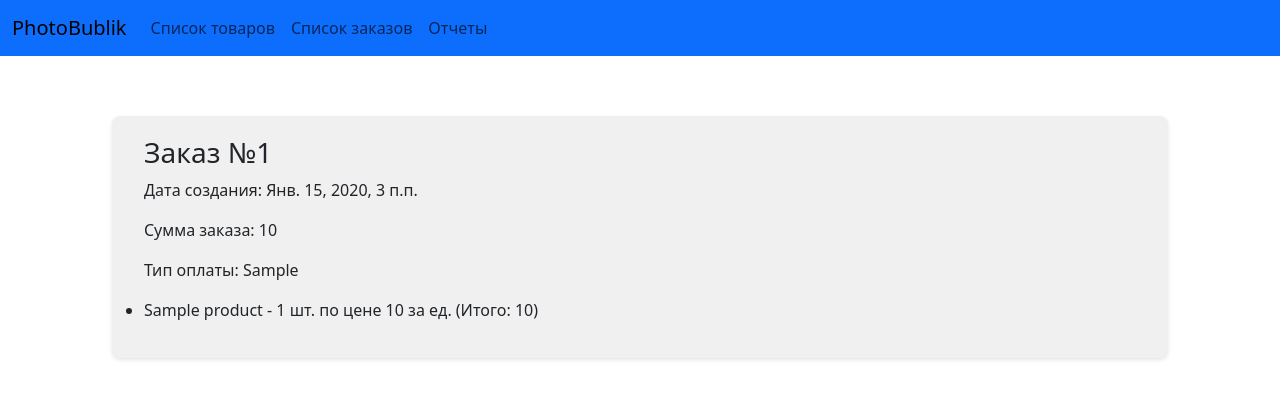
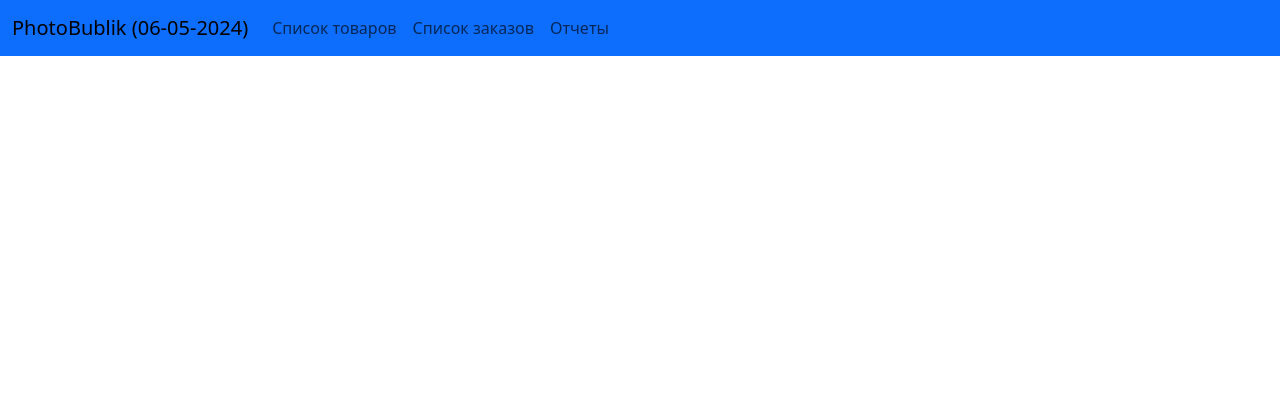
Before and after one commit to leha404/django_bublik, a Django app: page /orders/ in a window 1280 px wide. Shown: the top 399 px of the page. Run offline with Django 3.2, Linux system fonts and the light colour scheme; tables that the repository leaves empty hold one stand-in row (values such as "Sample post").

Commit message:
check order dates

```diff
--- a/TODO.txt
+++ b/TODO.txt
@@ -39,7 +39,7 @@
     + Сделать задачи через ORM (не raw sql)
         + Добавить сумму
         + Добавить список товаров
-- В отчет - данные за сегодняшний день
++ В отчет - данные за сегодняшний день
 + Подсчитать процент от количества человек
     + 1 сотрудник = 20, 2 = 10, 3 = 7, 4 = 6
     + Добавить пустое окошко для ввода количества кадров (отчет формируется как скриншот)
--- a/bublik/templates/bublik/base.html
+++ b/bublik/templates/bublik/base.html
@@ -16,7 +16,7 @@
     <body>
         <nav class="navbar navbar-expand-lg bg-primary">
             <div class="container-fluid">
-                <div class="navbar-brand">PhotoBublik</div>
+                <div class="navbar-brand">PhotoBublik ({% now "d-m-Y" %})</div>
                 <button class="navbar-toggler" type="button" data-bs-toggle="collapse" data-bs-target="#navbarNavAltMarkup" aria-controls="navbarNavAltMarkup" aria-expanded="false" aria-label="Toggle navigation">
                     <span class="navbar-toggler-icon"></span>
                 </button>
--- a/bublik/templates/bublik/reports.html
+++ b/bublik/templates/bublik/reports.html
@@ -2,6 +2,8 @@
 {% load custom_filters %}
 
 {% block content %}
+
+    <h1>Дата: {% now "d-m-Y" %}</h1>
 
     <h3>Отчет по товарам:</h3>
     <table class="table">
--- a/bublik/views.py
+++ b/bublik/views.py
@@ -1,4 +1,5 @@
 from django.shortcuts import render, redirect, get_object_or_404
+from django.utils import timezone
 from .models import Product, Order
 from .forms import OrderForm, OrderpositionForm
 from django.db import connection
@@ -10,7 +11,8 @@ def product_list(request):
     return render(request, 'bublik/product_list.html', {'products': products})
 
 def order_list(request):
-    orders = Order.objects.annotate(total_sum=Sum(F('orderposition__count') * F('orderposition__product__price'))).order_by('-created_date')
+    today_start = timezone.now().replace(hour=0, minute=0, second=0, microsecond=0)
+    orders = Order.objects.filter(created_date__gte=today_start).annotate(total_sum=Sum(F('orderposition__count') * F('orderposition__product__price'))).order_by('-created_date')
     for order in orders:
         positions = order.orderposition_set.all()
         for position in positions:
@@ -30,8 +32,8 @@ def order_new(request):
             order.save()
 
             for p_key in products:
-                product_id = p_key[8:]  # Извлекаем ID продукта, начиная с 9-го символа ключа
-                product_quantity = products[p_key]  # Получаем количество продукта
+                product_id = p_key[8:]  # Извлекаем ID продукта, начиная с 9-го символа ключа (product_111)
+                product_quantity = products[p_key]
 
                 order_pos_form = OrderpositionForm()
                 pos = order_pos_form.save(commit=False)
@@ -59,6 +61,7 @@ def reports(request):
                 from bublik_order as O
                 inner join bublik_orderposition as POS on POS.order_id = O.id
                 inner join bublik_product as P on POS.product_id = P.id
+            where O.created_date > date('now')
             group by P.name, P.price
         """)
         rows = cursor.fetchall()
@@ -76,6 +79,7 @@ def reports(request):
             from bublik_order as O
             inner join bublik_orderposition as POS on POS.order_id = O.id
             inner join bublik_product as P on POS.product_id = P.id
+            where O.created_date > date('now')
         """)
         rows = cursor.fetchall()
 
--- a/sql/cash_table.sql
+++ b/sql/cash_table.sql
@@ -7,3 +7,4 @@ SELECT
     from bublik_order as O
     inner join bublik_orderposition as POS on POS.order_id = O.id
     inner join bublik_product as P on POS.product_id = P.id
+where O.created_date > date('now')
--- a/sql/product_table.sql
+++ b/sql/product_table.sql
@@ -7,4 +7,5 @@ SELECT
     from bublik_order as O
     inner join bublik_orderposition as POS on POS.order_id = O.id
     inner join bublik_product as P on POS.product_id = P.id
+where O.created_date > date('now')
 group by P.name, P.price
```
